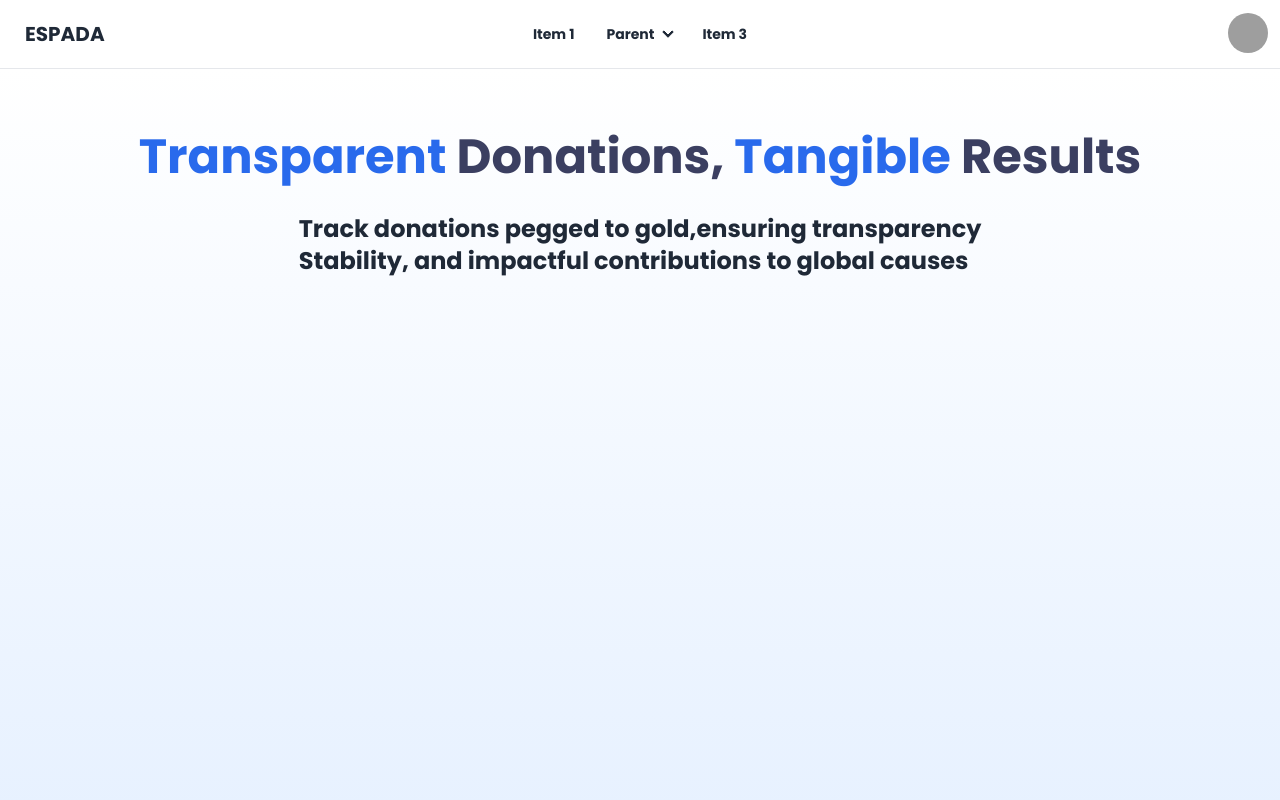
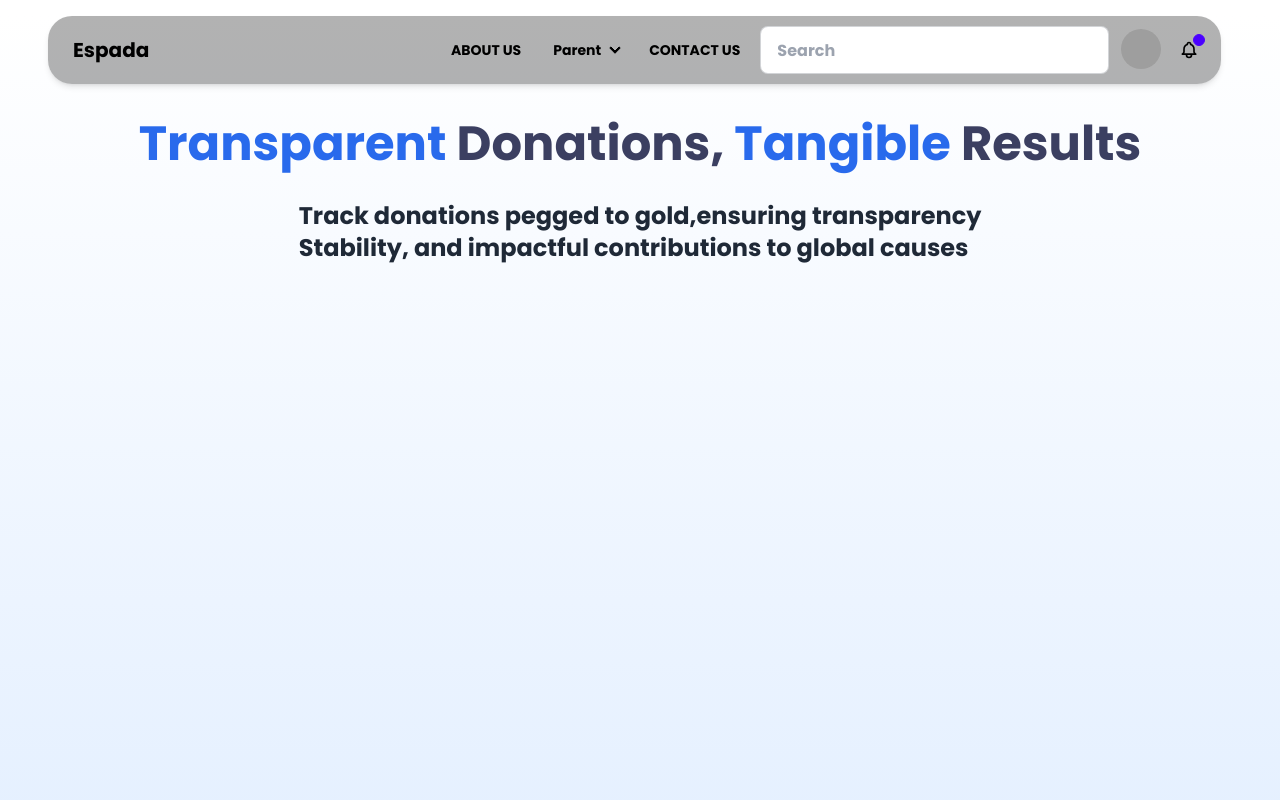
Before and after one commit to Sidharth-Singh10/Espada, a Next.js app: page / in a window 1280 px wide. Shown: the top 800 px of the page. Built offline with nearby package versions, Linux system fonts and the light colour scheme; grey boxes are pictures that could not be loaded.

Commit message:
added navbar

```diff
--- /dev/null
+++ b/app/Components/Nav.jsx
@@ -0,0 +1,137 @@
+import React from "react";
+
+const Nav = () => {
+  return (
+   <div className="px-12 pt-4 z-50">
+     <div className="navbar bg-black text-black w-11/12 bg-opacity-30 fixed  z-10 rounded-3xl shadow-md ">
+      <div className="navbar-start">
+        <div className="dropdown">
+          <div tabIndex={0} role="button" className="btn btn-ghost lg:hidden">
+            <svg
+              xmlns="http://www.w3.org/2000/svg"
+              className="h-5 w-5"
+              fill="none"
+              viewBox="0 0 24 24"
+              stroke="currentColor"
+            >
+              <path
+                strokeLinecap="round"
+                strokeLinejoin="round"
+                strokeWidth="2"
+                d="M4 6h16M4 12h8m-8 6h16"
+              />
+            </svg>
+          </div>
+          <ul
+            tabIndex={0}
+            className="menu menu-sm dropdown-content mt-3 z-[1] p-2 shadow bg-base-100 rounded-box w-52"
+          >
+            <li>
+              <a>ABOUT US</a>
+            </li>
+            <li>
+              <a>Parent</a>
+              <ul className="p-2">
+                <li>
+                  <a>Submenu 1</a>
+                </li>
+                <li>
+                  <a>Submenu 2</a>
+                </li>
+              </ul>
+            </li>
+            <li>
+              <a>CONTACT US</a>
+            </li>
+          </ul>
+        </div>
+        <a className="btn btn-ghost text-xl">Espada</a>
+      </div>
+      <div className="navbar-center hidden lg:flex">
+        <ul className="menu menu-horizontal px-1">
+          <li>
+            <a>ABOUT US</a>
+          </li>
+          <li>
+            <details>
+              <summary>Parent</summary>
+              <ul className="p-2">
+                <li>
+                  <a>Submenu 1</a>
+                </li>
+                <li>
+                  <a>Submenu 2</a>
+                </li>
+              </ul>
+            </details>
+          </li>
+          <li>
+            <a>CONTACT US</a>
+          </li>
+        </ul>
+      </div>
+      <div className="flex-none gap-2">
+        <div className="form-control">
+          <input
+            type="text"
+            placeholder="Search"
+            className="input input-bordered w-24 md:w-auto"
+          />
+        </div>
+        <div className="dropdown dropdown-end">
+          <div
+            tabIndex={0}
+            role="button"
+            className="btn btn-ghost btn-circle avatar"
+          >
+            <div className="w-10 rounded-full">
+              <img
+                alt="Tailwind CSS Navbar component"
+                src="https://daisyui.com/images/stock/photo-1534528741775-53994a69daeb.jpg"
+              />
+            </div>
+          </div>
+          <ul
+            tabIndex={0}
+            className="mt-3 z-[1] p-2 shadow menu menu-sm dropdown-content bg-base-100 rounded-box w-52"
+          >
+            <li>
+              <a className="justify-between">
+                Profile
+                <span className="badge">New</span>
+              </a>
+            </li>
+            <li>
+              <a>Settings</a>
+            </li>
+            <li>
+              <a>Logout</a>
+            </li>
+          </ul>
+        </div>
+      </div>
+      <button className="btn btn-ghost btn-circle">
+        <div className="indicator">
+          <svg
+            xmlns="http://www.w3.org/2000/svg"
+            className="h-5 w-5"
+            fill="none"
+            viewBox="0 0 24 24"
+            stroke="currentColor"
+          >
+            <path
+              strokeLinecap="round"
+              strokeLinejoin="round"
+              strokeWidth="2"
+              d="M15 17h5l-1.405-1.405A2.032 2.032 0 0118 14.158V11a6.002 6.002 0 00-4-5.659V5a2 2 0 10-4 0v.341C7.67 6.165 6 8.388 6 11v3.159c0 .538-.214 1.055-.595 1.436L4 17h5m6 0v1a3 3 0 11-6 0v-1m6 0H9"
+            />
+          </svg>
+          <span className="badge badge-xs badge-primary indicator-item"></span>
+        </div>
+      </button>
+    </div>
+   </div>
+  );
+};
+
+export default Nav;
--- a/app/page.jsx
+++ b/app/page.jsx
@@ -2,16 +2,17 @@ import Image from "next/image";
 import Intro from "./Components/Intro";
 import Navbar from "./Components/Navbar";
 import Choice from "./Components/choices";
+import Nav from "./Components/Nav";
 
 export default function Home() {
   return (
     <div className="h-screen w-screen" >
 
-      <div className=" fixed top-0 z-0 h-full w-full">
-        <Navbar />
-        <div className="h-full w-full flex flex-col items-center bg-gradient-to-b from-[#FFFFFF] to-[#E5F0FF] ">
+      <div className=" fixed top-0 z-0 h-full w-full ">
+        <Nav />
+        <div className="h-full w-full flex flex-col z-0 items-center bg-gradient-to-b from-[#FFFFFF] to-[#E5F0FF] ">
 
-          <h1 className=" relative top-[8%] text-5xl font-extrabold   ">
+          <h1 className=" relative top-[8%] text-5xl font-extrabold pt-10 ">
             <span className="text-[#296aec]"> Transparent </span>
             <span className="text-[#3b3f61]"> Donations, </span>
             <span className="text-[#296aec]">  Tangible </span>
--- a/package.json
+++ b/package.json
@@ -9,9 +9,9 @@
     "lint": "next lint"
   },
   "dependencies": {
-    "next": "14.1.4",
-    "react": "^18",
-    "react-dom": "^18"
+    "next": "^14.1.4",
+    "react": "^18.2.0",
+    "react-dom": "^18.2.0"
   },
   "devDependencies": {
     "autoprefixer": "^10.0.1",
```
Also changed, not shown: 1 other file (tests, documents, lock files or other folders).
